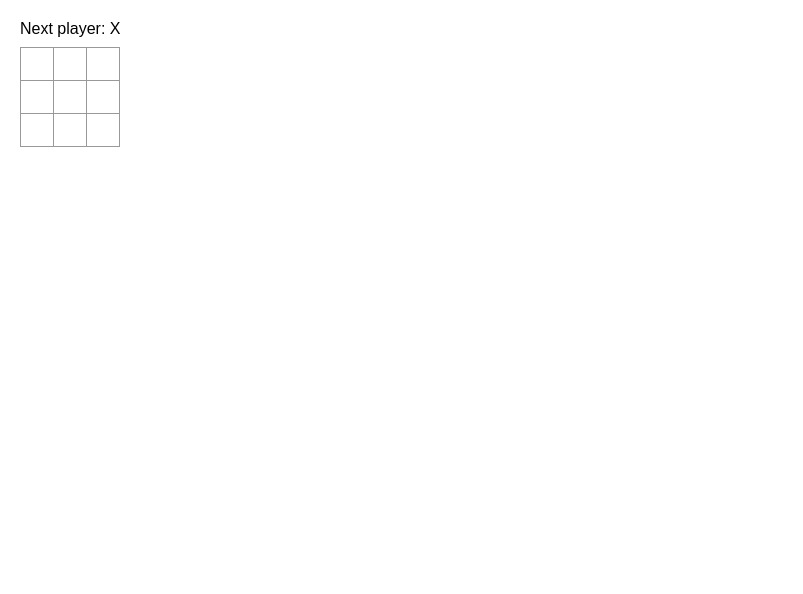
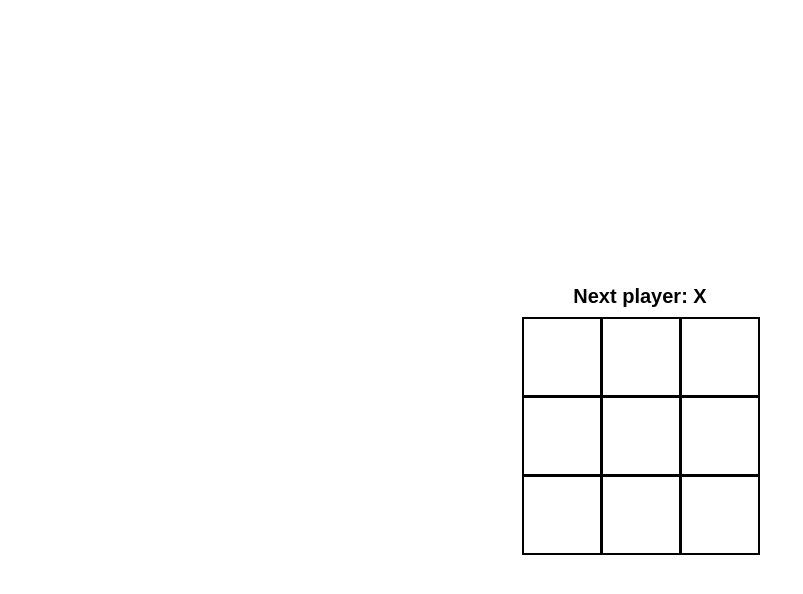
Before and after one commit to khardikk/React-Tic-tak-toe, a React (Create React App) app in the folder src/: page / in a window 1280 px wide. Shown: the top 594 px of the page, without its empty margins (0-803 px from the left). Built offline with nearby package versions, Linux system fonts and the light colour scheme.

Commit message:
Added Styling

```diff
--- a/src/styles.css
+++ b/src/styles.css
@@ -6,6 +6,10 @@ body {
   font-family: sans-serif;
   margin: 20px;
   padding: 0;
+  height: 100vh;
+  display: flex;
+  justify-content: center;
+  align-items: center;
 }
 
 h1 {
@@ -58,17 +62,17 @@ body {
 
 .square {
   background: #fff;
-  border: 1px solid #999;
+  border: 2px solid #000000;
   float: left;
   font-size: 24px;
   font-weight: bold;
   line-height: 34px;
-  height: 34px;
+  height: 80px;
   margin-right: -1px;
   margin-top: -1px;
   padding: 0;
   text-align: center;
-  width: 34px;
+  width: 80px;
 }
 
 .board-row:after {
@@ -79,6 +83,9 @@ body {
 
 .status {
   margin-bottom: 10px;
+  text-align: center;
+  font-weight: 900;
+  font-size: 20px;
 }
 .game {
   display: flex;
```
